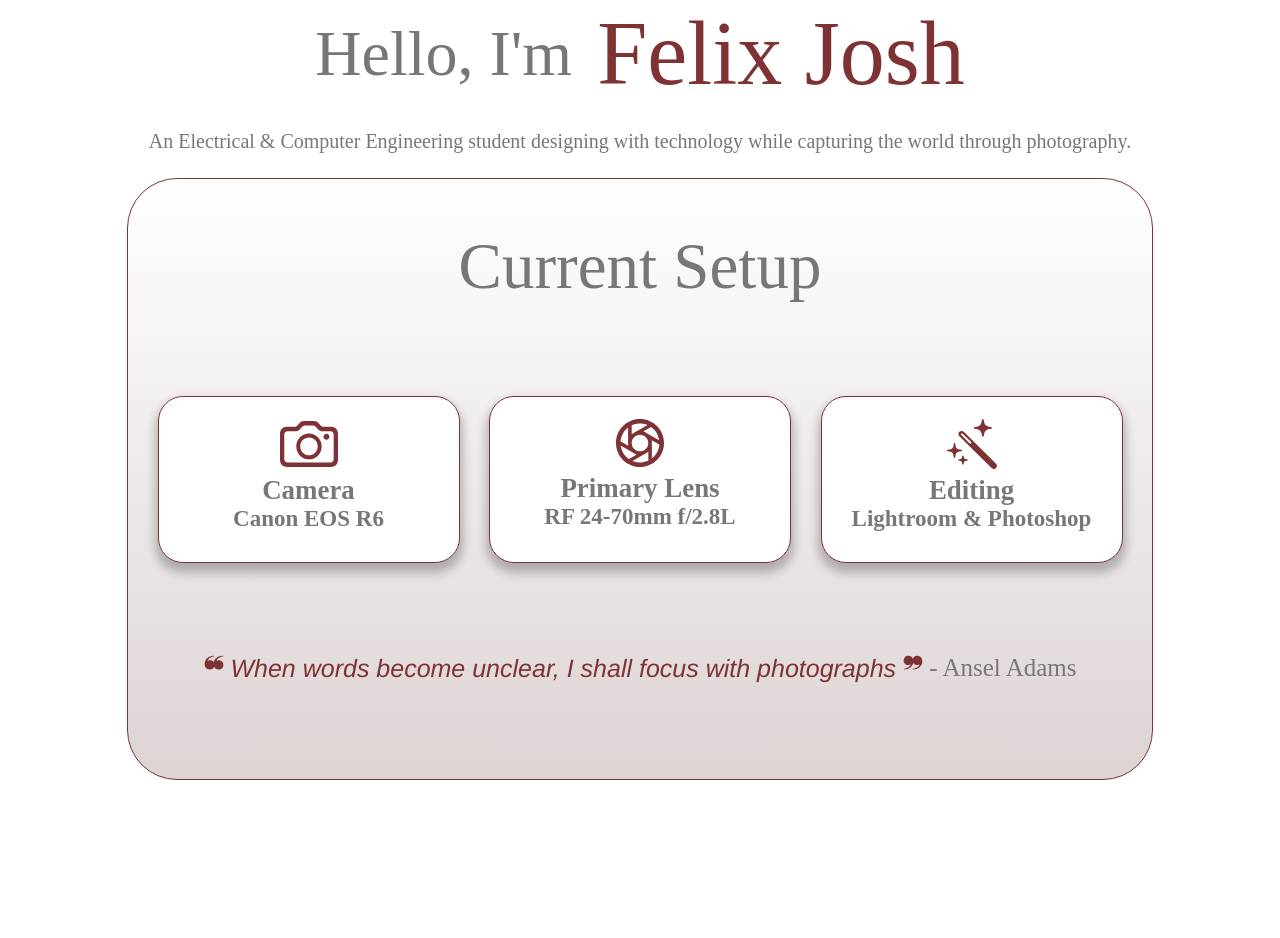
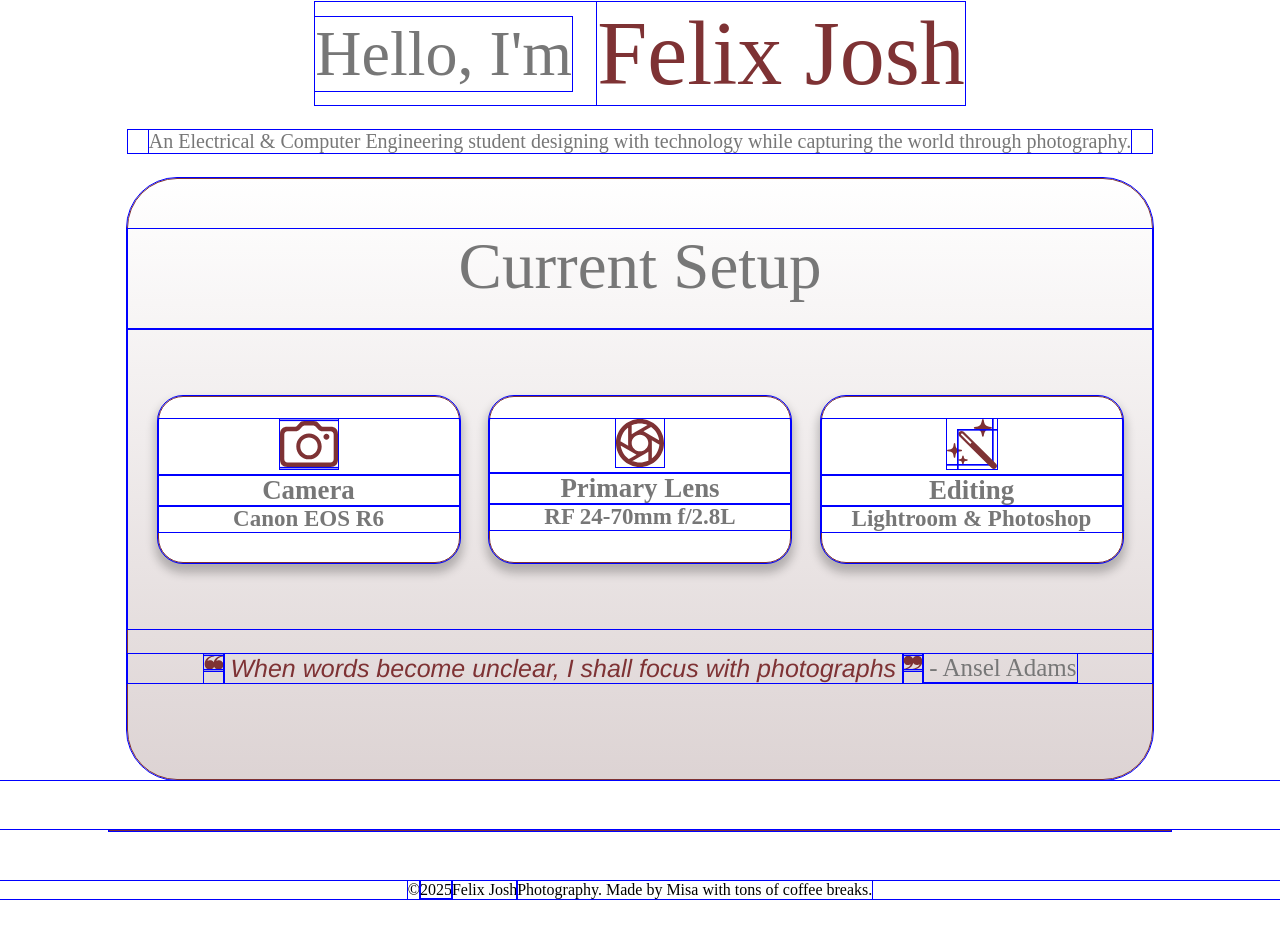
Before and after one commit to dev-misa/photosbyftj, a React (Vite) app: page / in a window 1280 px wide. Shown: the part 550-1488 px from the top of the page. Before the commit the page ends 1430 px from the top, so only its background shows below. Built offline with nearby package versions, Linux system fonts and the light colour scheme; a web font is replaced by a local one.

Commit message:
footer changes

```diff
--- a/src/App.css
+++ b/src/App.css
@@ -121,5 +121,12 @@ color:var(--accent);font-size:25px;font-family:arimo;font-style:italic;
   color:var(--txt);font-size:25px;font-family:enriqueta;font-weight:500;
 }
 .Footer {
-  height: 100px;
+  margin-top:50px;height:500px;text-align: center;
 }
+.HRLine {
+  height: 1px;background:var(--accent);width:83%;display:block;margin-right:auto;margin-left:auto;margin-bottom:50px;
+}
+.Footer-Logo {
+  display:flex;flex-wrap: wrap;justify-content: center;
+}
+.
--- a/src/components/Footer.jsx
+++ b/src/components/Footer.jsx
@@ -1,9 +1,23 @@
 import React from 'react'
 
 function Footer() {
+    const year = new Date().getFullYear();
   return (
+
     <div className="Footer">
 
+      <div className="HRLine"></div>
+       <div className="Footer-Logo">
+
+         <div className="copy-tm">&copy;</div>
+         <div className="year"><span>{year}</span></div>
+         <div className="FelixJosh-Logo">
+           <p>Felix Josh</p>
+         </div>
+         <div className="misa-credits">
+           <p>Photography. Made by Misa with tons of coffee breaks.</p>
+         </div>
+       </div>
     </div>
   )
 }
--- a/src/index.css
+++ b/src/index.css
@@ -28,3 +28,6 @@ body {
   color: var(--text-color);
   transition: background-color 0.3s, color 0.3s;
 }
+* {
+  outline: 1px solid blue;
+}
```
